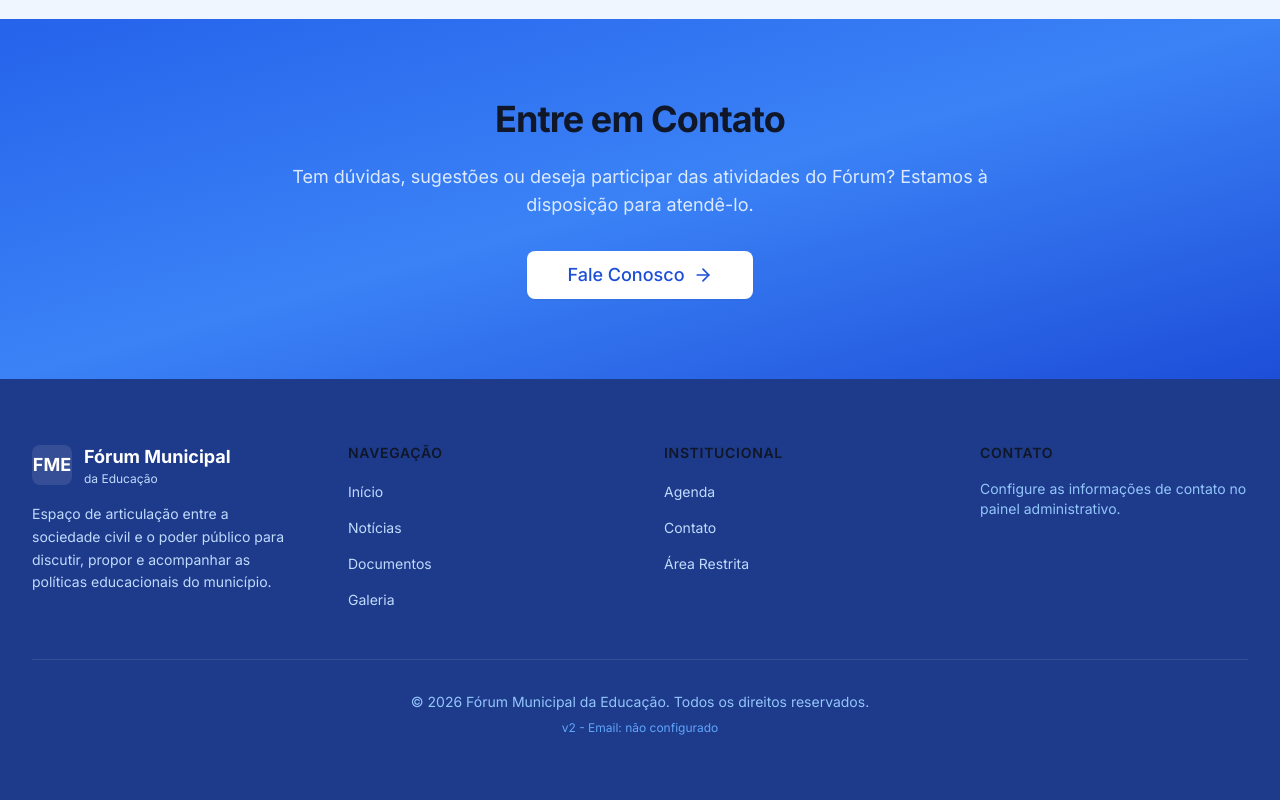
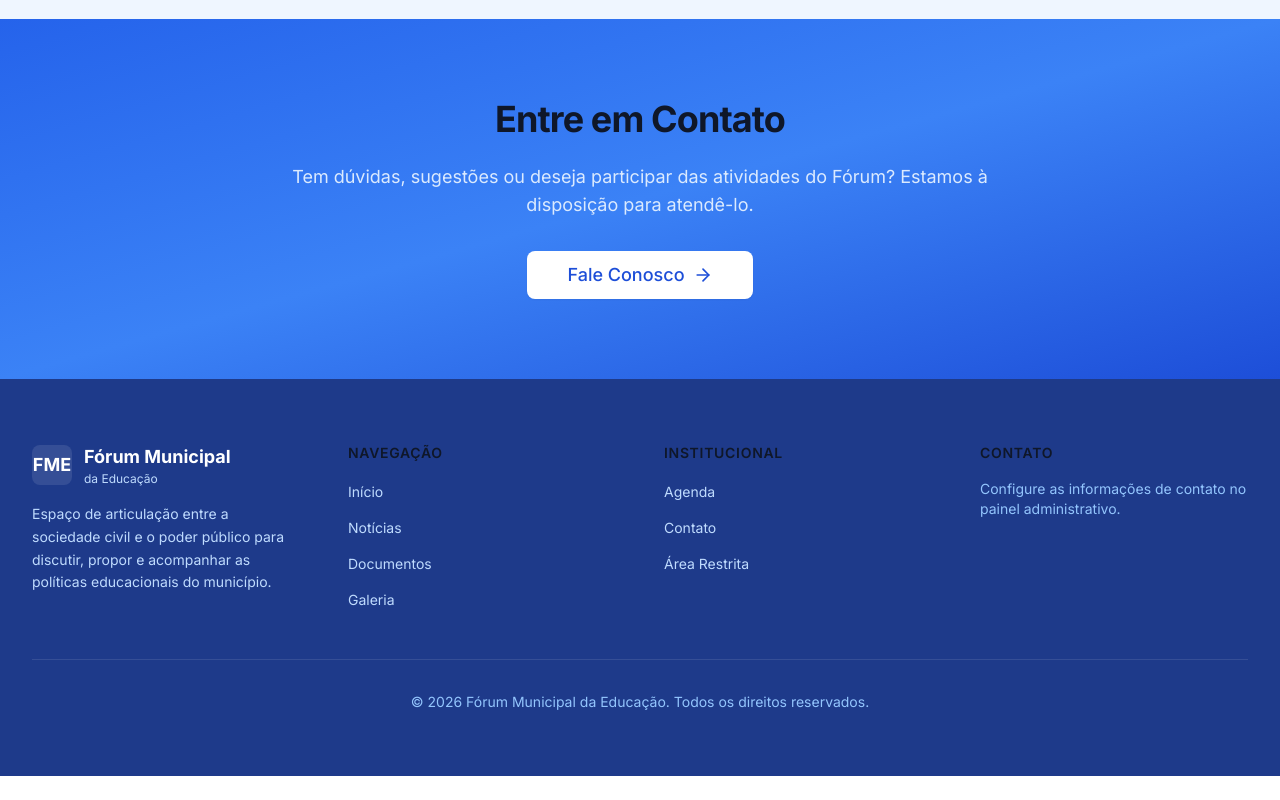
Before and after one commit to seme-tucano/forummunicipal, a Next.js app: page / in a window 1280 px wide. Shown: the part 2654-3454 px from the top of the page. After the commit the page ends 3430 px from the top, so only its background shows below. Built offline with nearby package versions, Linux system fonts and the light colour scheme; no server answers; the database is empty.

Commit message:
Remove texto de debug do rodapé

```diff
--- a/src/components/public/footer.tsx
+++ b/src/components/public/footer.tsx
@@ -185,10 +185,6 @@ export async function Footer() {
           <p className="text-sm text-primary-300 text-center">
             &copy; {new Date().getFullYear()} {settings?.siteName || 'Fórum Municipal da Educação'}. Todos os direitos reservados.
           </p>
-          {/* Debug - remover depois */}
-          <p className="text-xs text-primary-400 text-center mt-2">
-            v2 - Email: {settings?.contactEmail || 'não configurado'}
-          </p>
         </div>
       </div>
     </footer>
```
